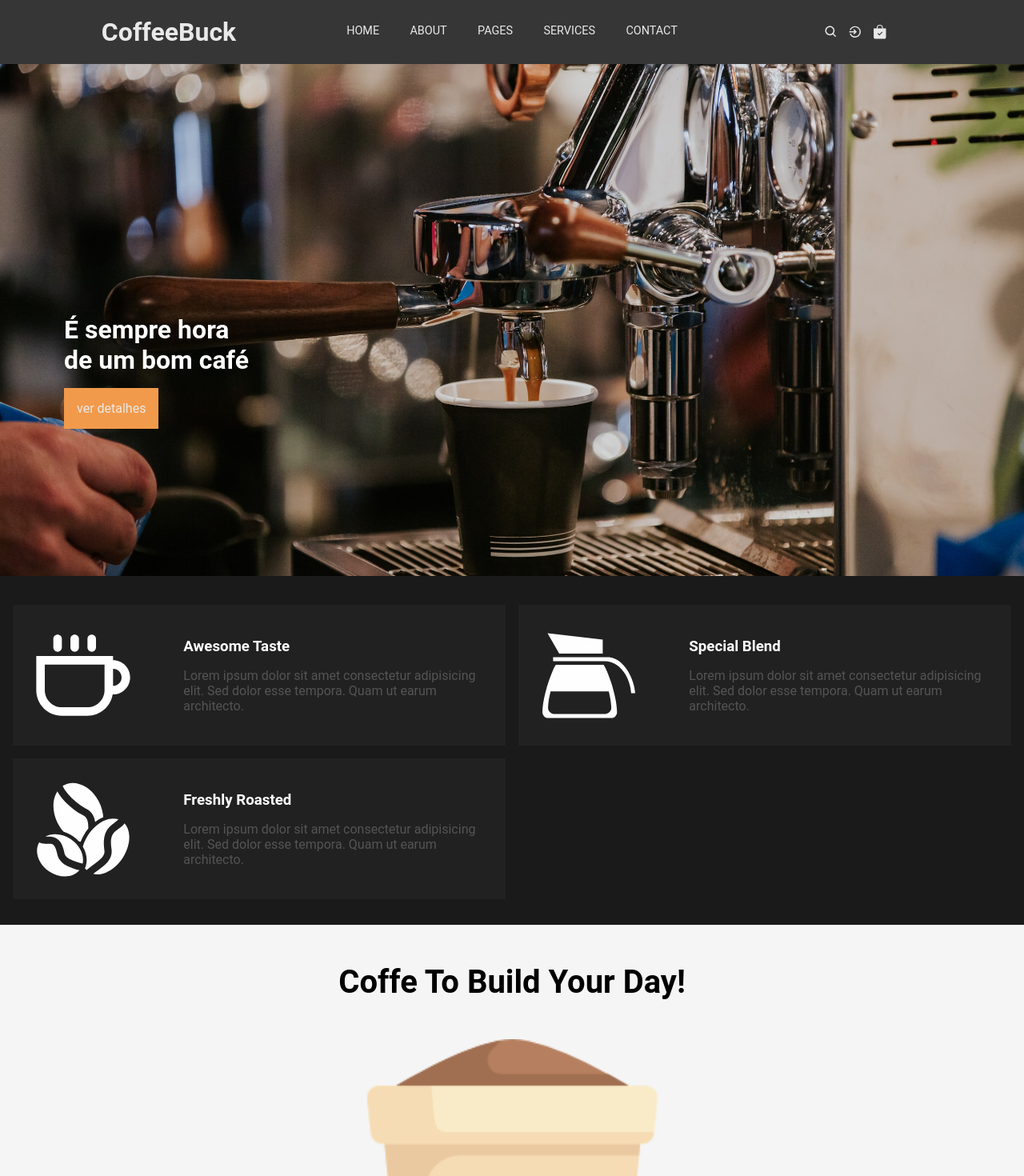
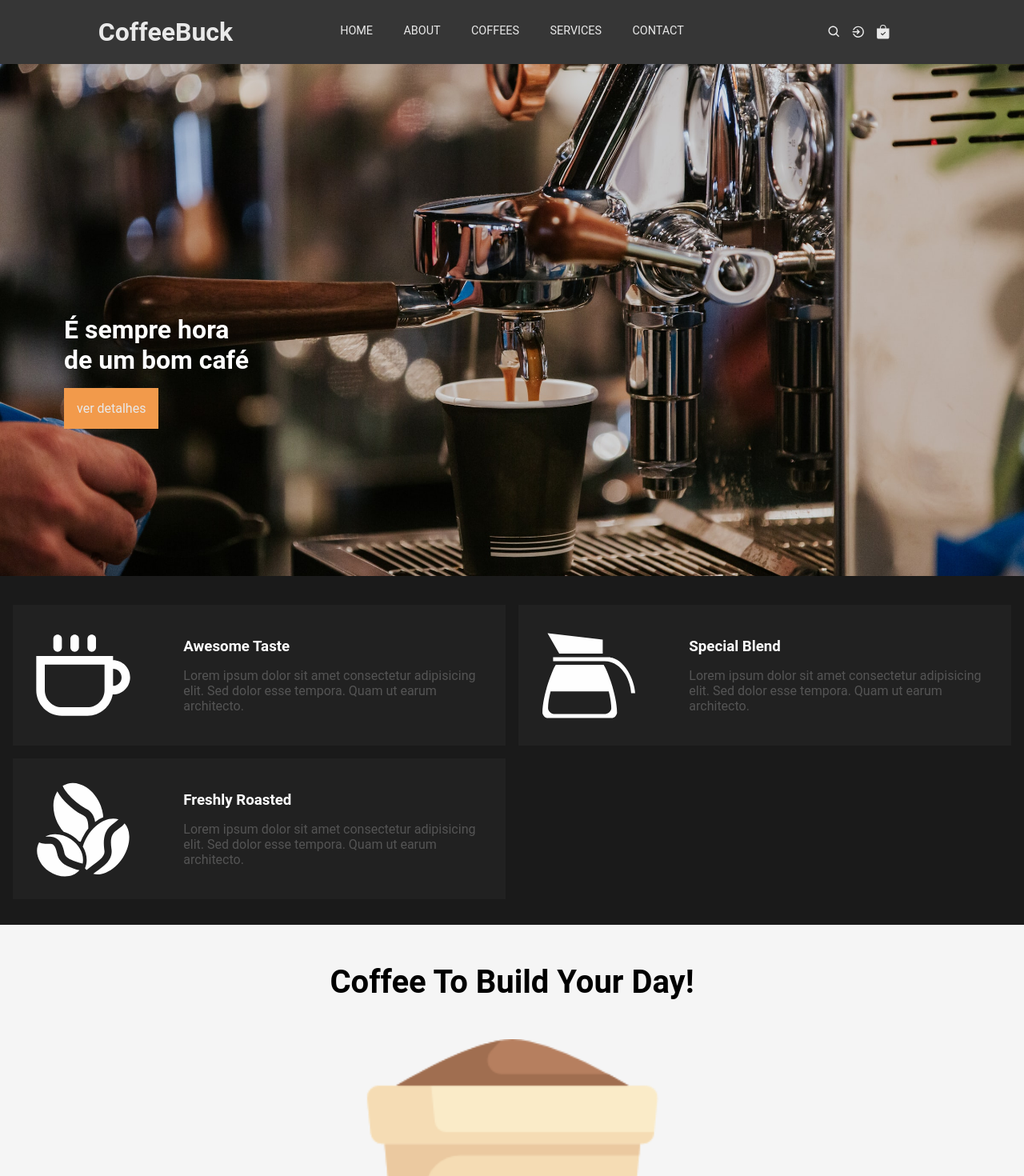
Before and after one commit to wesleywisch/CoffeBuck, a Next.js app: page / in a window 1280 px wide. Shown: the top 1470 px of the page at 80% size. Built offline with nearby package versions, Linux system fonts and the light colour scheme.

Commit message:
Algumas modificações no header

```diff
--- a/package.json
+++ b/package.json
@@ -13,12 +13,14 @@
     "react": "17.0.2",
     "react-dom": "17.0.2",
     "react-icons": "^4.3.1",
+    "react-scroll": "^1.8.6",
     "styled-components": "^5.3.3"
   },
   "devDependencies": {
     "@types/node": "17.0.21",
     "@types/react": "17.0.39",
     "@types/react-icons": "^3.0.0",
+    "@types/react-scroll": "^1.8.3",
     "@types/styled-components": "^5.1.24",
     "eslint": "8.10.0",
     "eslint-config-next": "12.1.0",
--- a/src/components/About/index.tsx
+++ b/src/components/About/index.tsx
@@ -10,8 +10,8 @@ import { AboutContainer, Title, Container } from './styles';
 
 export function About() {
   return (
-    <AboutContainer>
-      <Title>Coffe To Build Your Day!</Title>
+    <AboutContainer id='About'>
+      <Title>Coffee To Build Your Day!</Title>
 
       <Container>
         <div className='CardRight'>
--- a/src/components/Footer/index.tsx
+++ b/src/components/Footer/index.tsx
@@ -4,7 +4,7 @@ import { FooterContainer } from './styles';
 
 export function Footer() {
   return (
-    <FooterContainer>
+    <FooterContainer id="Contact">
       <div className="containerFooter">
         <div>
           <h3>About Us</h3>
--- a/src/components/Header/NavLink.tsx
+++ b/src/components/Header/NavLink.tsx
@@ -1,5 +1,7 @@
 import { useRouter } from 'next/router';
 import Link from 'next/link';
+
+import { Link as LinkS } from 'react-scroll';
 
 import { NavLinkContainer } from './styles';
 
@@ -25,7 +27,18 @@ export function NavLink({ title, path, toggle, includes = false }: NavLinkProps)
 
   return (
     <NavLinkContainer isActive={isActive} onClick={toggle}>
-      <Link href={path}>{title}</Link>
+      {title.includes('Home') || title.includes('Coffees') ? (
+        <Link href={path}>{title}</Link>
+      ) : (
+        <LinkS
+          to={path}
+          href={`#${path}`}
+          spy={true}
+          smooth={true}
+          offset={-80}
+          duration={800}
+        >{title}</LinkS>
+      )}
     </NavLinkContainer>
   );
 }
--- a/src/components/Header/index.tsx
+++ b/src/components/Header/index.tsx
@@ -17,9 +17,11 @@ export function Header({ toggle }: HeaderProps) {
   return (
     <HeaderContainer>
       <HeaderLogo>
-        <Link href='/'>
-          <h1>CoffeeBuck</h1>
-        </Link>
+        <h1>
+          <Link href='/'>
+            CoffeeBuck
+          </Link>
+        </h1>
       </HeaderLogo>
 
       <MobileIcon onClick={toggle}>
@@ -29,10 +31,10 @@ export function Header({ toggle }: HeaderProps) {
       <HeaderNav>
         <ul>
           <NavLink title='Home' path='/' />
-          <NavLink title='About' path='/' />
-          <NavLink title='Pages' path='/' />
-          <NavLink title='Services' path='/' />
-          <NavLink title='Contact' path='/' />
+          <NavLink title='About' path='About' />
+          <NavLink title='Coffees' path='/coffees' />
+          <NavLink title='Services' path='Coffees' />
+          <NavLink title='Contact' path='Contact' />
         </ul>
       </HeaderNav>
 
--- a/src/components/Header/styles.ts
+++ b/src/components/Header/styles.ts
@@ -116,6 +116,7 @@ export const NavLinkContainer = styled.li<NavLinkProps>`
     color: ${props => props.theme.colors.text};
     padding-bottom: 10px;
     transition: .5s;
+    cursor: pointer;
 
     ::after {
       content: '';
--- a/src/components/PopularCoffee/index.tsx
+++ b/src/components/PopularCoffee/index.tsx
@@ -6,7 +6,7 @@ import { PopularCoffeeContainer } from './styles';
 
 export function PopularCoffee() {
   return (
-    <PopularCoffeeContainer>
+    <PopularCoffeeContainer id="Coffees">
       <h2>Our most popular coffee</h2>
 
       <div>
```
Also changed, not shown: 1 other file (tests, documents, lock files or other folders).
